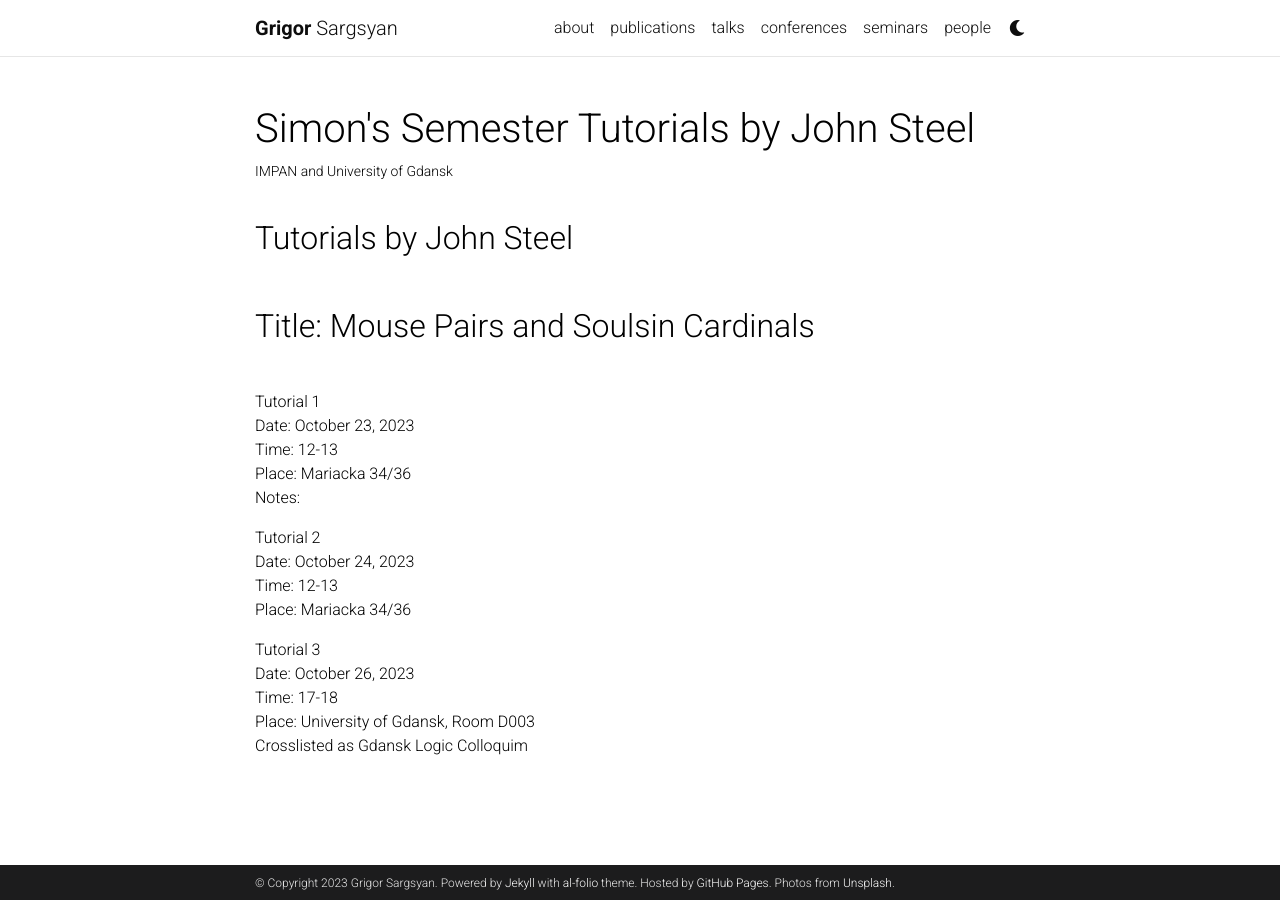
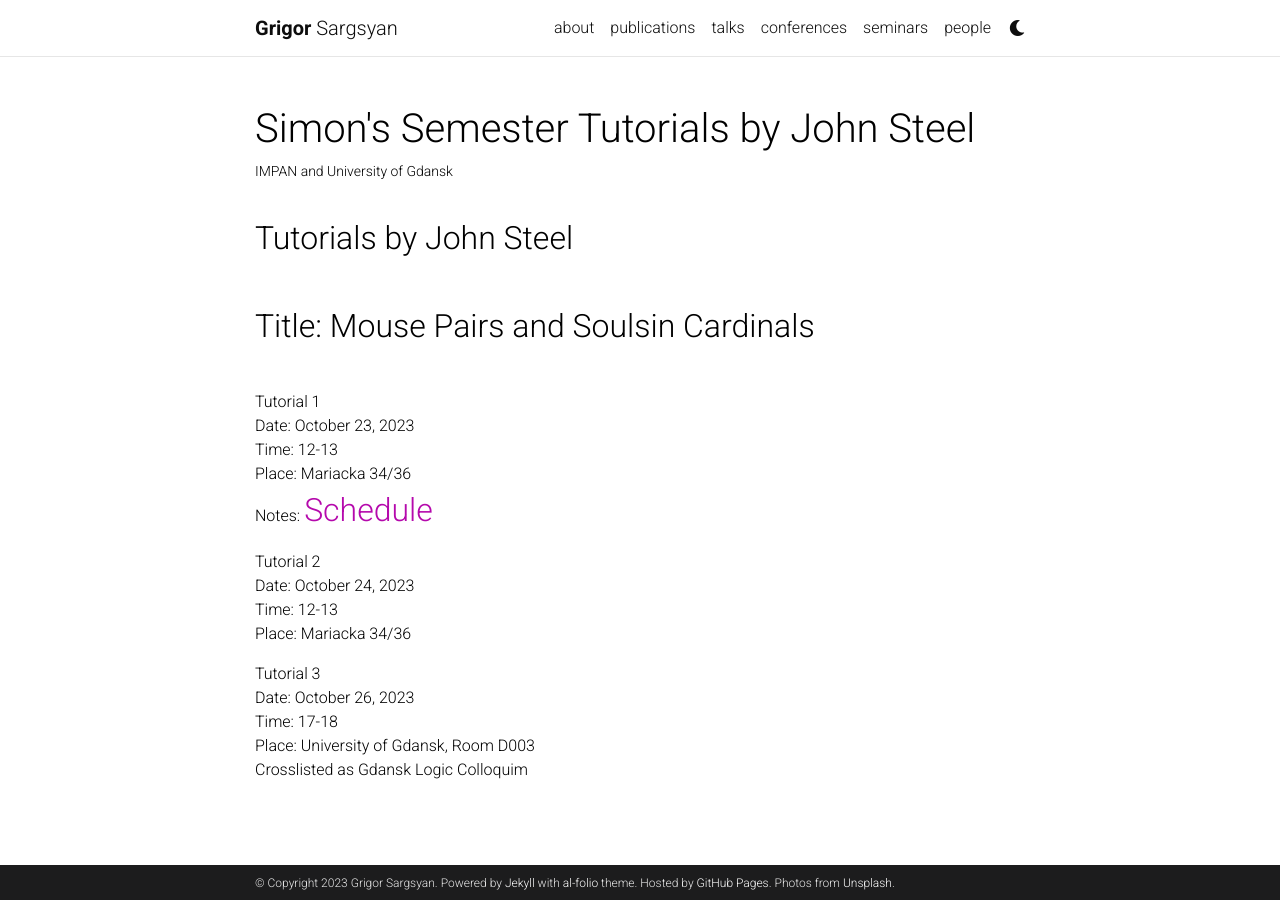
Before and after one commit to grigorsarg/grigorsarg.github.io, a Jekyll site: the page built from _seminars/johnsteel.md, in a window 1280 px wide. Built offline with Jekyll 4.4.1, drawn with Linux system fonts in a browser that asks for light colours; comment, search, counter and statistics services are not loaded; a style sheet for code colours, icons or effects is not loaded.

Commit message:
Update johnsteel.md

```diff
--- a/_seminars/johnsteel.md
+++ b/_seminars/johnsteel.md
@@ -13,7 +13,7 @@ Tutorial 1<br>
 Date: October 23, 2023<br>
 Time: 12-13<br>
 Place: Mariacka 34/36<br>
-Notes:
+Notes: <font size="+3"> <a href="https://grigorsarg.github.io/assets/pdf/Schedule.pdf">Schedule</a> </font> <br>
 
 Tutorial 2<br>
 Date: October 24, 2023<br>
```
